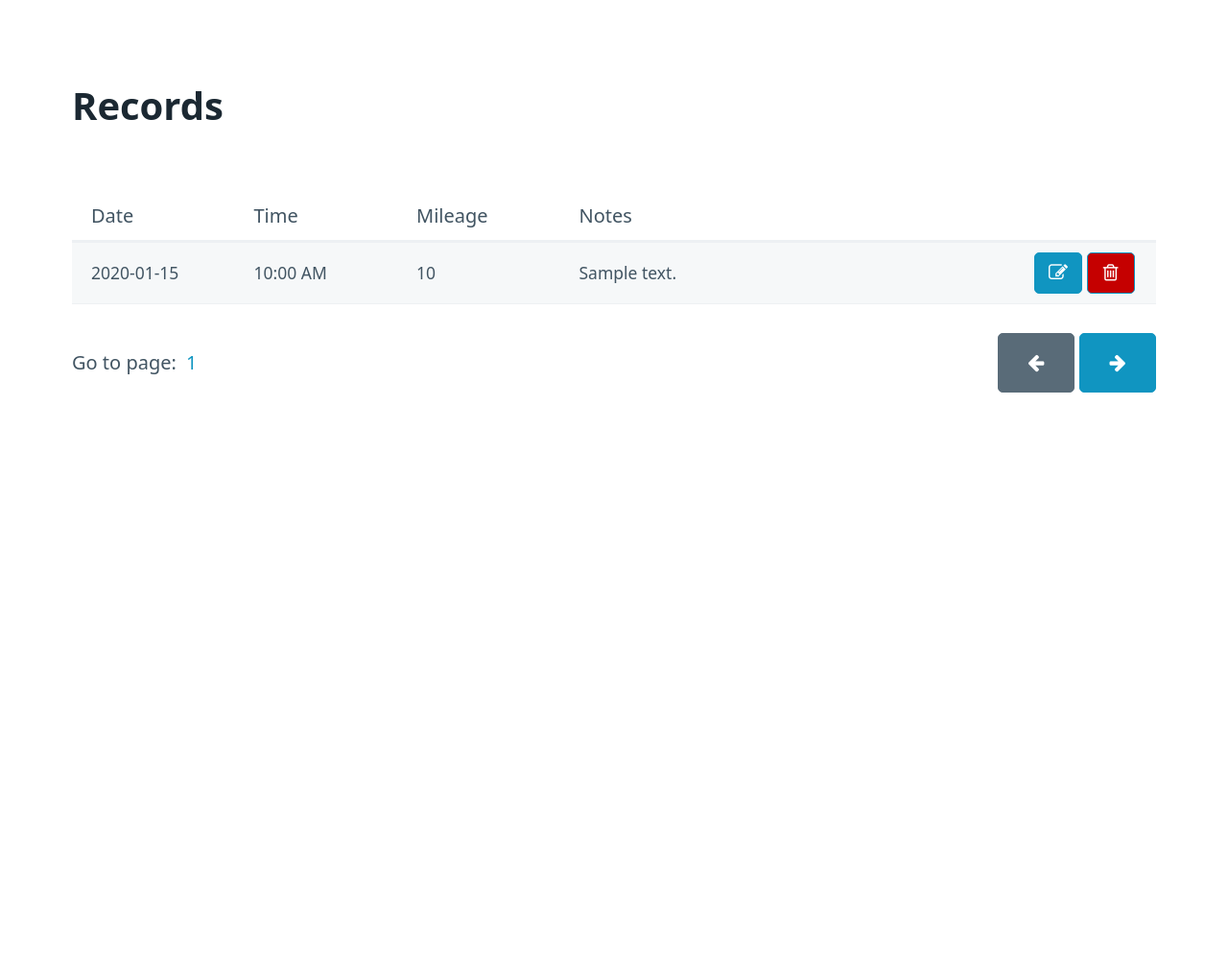
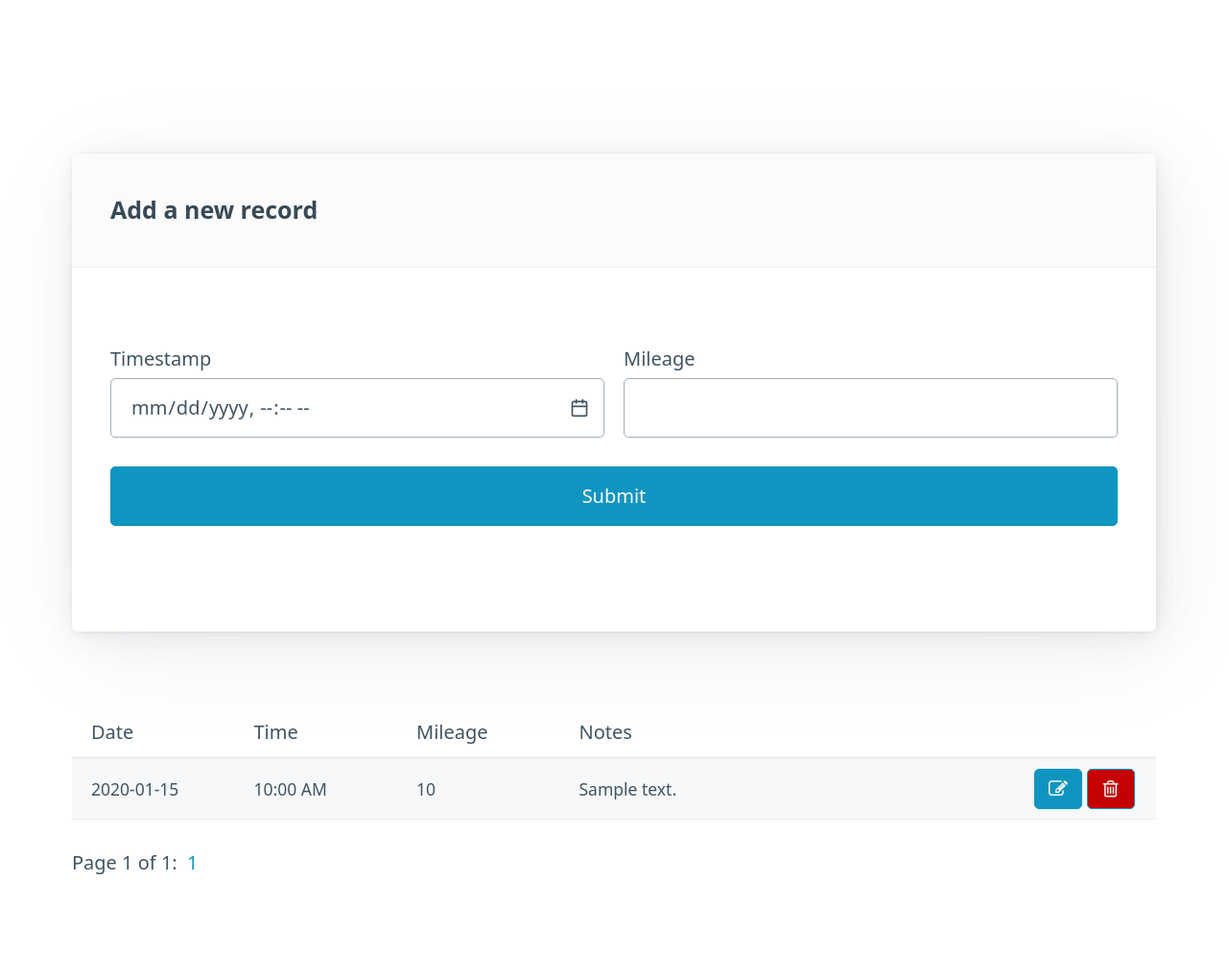
Before and after one commit to jakebrehm/manymiles, a Flask app: page /records in a window 1280 px wide. Shown: the part 72-1066 px from the top of the page at 96% size. Before the commit the page ends 481 px from the top, so only its background shows below. Run offline with Flask 3, Linux system fonts and the light colour scheme; the visitor is signed in with stand-in values (Sample User, id 1); tables that the repository leaves empty hold one stand-in row (values such as "Sample post"); some libraries are stand-ins or nearby versions.

Commit message:
More work on the records page

```diff
--- a/manymiles/blueprints/main/main.py
+++ b/manymiles/blueprints/main/main.py
@@ -1,5 +1,5 @@
 import pandas as pd
-from flask import Blueprint, render_template, redirect, session
+from flask import Blueprint, flash, render_template, redirect, request, session
 
 from ...extensions import db
 from ...models import Record
@@ -16,7 +16,7 @@ blueprint_main = Blueprint(
 @blueprint_main.route("/")
 @blueprint_main.route("/home")
 def home() -> str:
-    """"""
+    """The home page of the application."""
     if not session.get("user_id"):
         return redirect("/login")
     return render_template("main/home.html")
@@ -25,12 +25,13 @@ def home() -> str:
 @blueprint_main.route("/records/<int:page_num>", defaults={"per_page": 10})
 @blueprint_main.route("/records/<int:page_num>/<int:per_page>")
 def records(page_num: int, per_page: int) -> str:
-    """"""
+    """Page that shows all records and allows the user to add new ones."""
 
-    #
-    if not (user_id := session["user_id"]):
+    # Confirm that the user is logged in
+    if not (user_id := session.get("user_id", None)):
         return redirect("/login")
 
+    # Paginate the records to display in a table
     filtered_records = Record.query.filter_by(user_id=user_id)
     ordered_records = filtered_records.order_by(Record.mileage.desc())
     paginated_records = ordered_records.paginate(
@@ -39,36 +40,47 @@ def records(page_num: int, per_page: int) -> str:
         error_out=True,
     )
 
+    # Render the records page with the pagination
     return render_template(
         "main/records.html",
         records=paginated_records,
     )
 
-@blueprint_main.route("/_get_records", methods=["GET", "POST"])
-def _get_records() -> str:
-    # df = pd.DataFrame({
-    #     "A": [1, 2, 3],
-    #     "B": [4, 5, 6],
-    #     "C": [7, 8, 9],
-    # })
+@blueprint_main.route("/add_record", methods=["GET", "POST"])
+def add_record() -> str:
+    """Adds a record to the database."""
 
-    # user_id = session["user_id"]
-    # if not user_id:
-    if not (user_id := session["user_id"]):
+    # Confirm that the user is logged in
+    if not (user_id := session.get("user_id", None)):
         return redirect("/login")
 
-    records = Record.query.filter_by(user_id=user_id).order_by(Record.mileage.desc()).paginate(per_page=10, page=1, error_out=True)
-    # print(pd.DataFrame.from_records(item.__dict__ for item in records.items).columns)
-    df = pd.DataFrame.from_records(item.__dict__ for item in records.items)
-    # print(df.head())
-    df["date"] = pd.to_datetime(df["recorded_datetime"]).dt.date.astype("string")
-    df["time"] = pd.to_datetime(df["recorded_datetime"]).dt.time.astype("string")
-    df = df[["record_id", "date", "time", "mileage", "notes"]]
-    df = df.rename(columns={
-        "record_id": "ID",
-        "date": "Date",
-        "time": "Time",
-        "mileage": "Mileage",
-        "notes": "Notes",
-    })
-    return df.to_json(orient="split", index=False)
+    # Get the relevant information from the form
+    timestamp = request.form.get("timestamp")
+    mileage = int(request.form.get("mileage"))
+
+    # Check if any of the required values are blank
+    if any(value is None for value in [timestamp, mileage]):
+        flash("Please provide values for all required inputs.")
+        return redirect("/records")
+
+    # Determine the highest mileage recorded by the user
+    filtered_records = db.session.query(Record).filter_by(user_id=user_id)
+    ordered_records = filtered_records.order_by(Record.mileage.desc())
+    highest_record = ordered_records.limit(1).first()
+
+    # Check if the entered mileage is higher than the previous mileages
+    if highest_record and not (mileage >= highest_record.mileage):
+        flash("You cannot record a lower mileage than your previous records.")
+        return redirect("/records")
+
+    # Add the record to the database
+    db.session.add(Record(
+        user_id=user_id,
+        mileage=mileage,
+        recorded_datetime=timestamp,
+        notes=None,
+    ))
+    db.session.commit()
+
+    # Redirect back to the records page
+    return redirect("/records")
--- a/manymiles/blueprints/main/templates/main/records.html
+++ b/manymiles/blueprints/main/templates/main/records.html
@@ -11,9 +11,28 @@
 {% block body %}
     <!-- Main container -->
     <main class="container">
-        <h1>Records</h1>
+        <article>
+            <header class="thin-card">
+                <h4 class="no-bottom-margin">Add a new record</h4>
+            </header>
+            <form method="post" action="/add_record">
+                <div class="grid">
+                    <div>
+                        <label class="no-bottom-margin" for="timestamp">Timestamp
+                            <input class="no-bottom-margin" type="datetime-local" id="timestamp" aria-label="Timestamp" name="timestamp" required>
+                        </label>
+                    </div>
+                    <div>
+                        <label class="no-bottom-margin" for="mileage">Mileage
+                            <input class="no-bottom-margin" type="number" id="mileage" aria-label="Mileage" name="mileage" required>
+                        </label>
+                    </div>
+                </div>
+                <button class="no-bottom-margin" style="margin-top: 10px;">Submit</button>
+            </form>
+        </article>
 
-        {% if records %}
+        {% if records.items %}
         <div class="container">
             <table role="grid">
                 <thead>
@@ -45,7 +64,7 @@
             <div class="row">
                 <div class="col-sm-8" style="align-self: center !important">
                     <div class="desktop-only">
-                    Go to page:
+                    Page {{ records.page }} of {{ records.pages }}:
                     {% for page in records.iter_pages(left_edge=2, right_edge=2, left_current=2, right_current=2) %}
                         {% if page %}
                         <a href="{{ url_for('main.records', page_num=page, per_page=records.per_page) }}" style="padding: 5px;">{{page}}</a>
@@ -57,12 +76,16 @@
                 </div>
                 <div class="col-sm-4">
                     <div style="float: right !important;">
-                        <a href="#" role="button" class="secondary pagination-button">
+                        {% if records.prev_num %}
+                        <a href="{{ url_for('main.records', page_num=records.prev_num, per_page=records.per_page) }}" role="button" class="secondary pagination-button">
                             <i class="fa fa-arrow-left" aria-hidden="true"></i>
                         </a>
-                        <a href="#" role="button" class="pagination-button">
+                        {% endif %}
+                        {% if records.next_num %}
+                        <a href="{{ url_for('main.records', page_num=records.next_num, per_page=records.per_page) }}" role="button" class="pagination-button">
                             <i class="fa fa-arrow-right" aria-hidden="true"></i>
                         </a>
+                        {% endif %}
                     </div>
                 </div>
             </div>
--- a/manymiles/static/css/style.css
+++ b/manymiles/static/css/style.css
@@ -3,3 +3,13 @@
 :root {
     --primary: #5e35b1;
 }
+
+/* General */
+
+.thin-card {
+    padding: 2em;
+}
+
+.no-bottom-margin {
+    margin-bottom: 0;
+}
```
